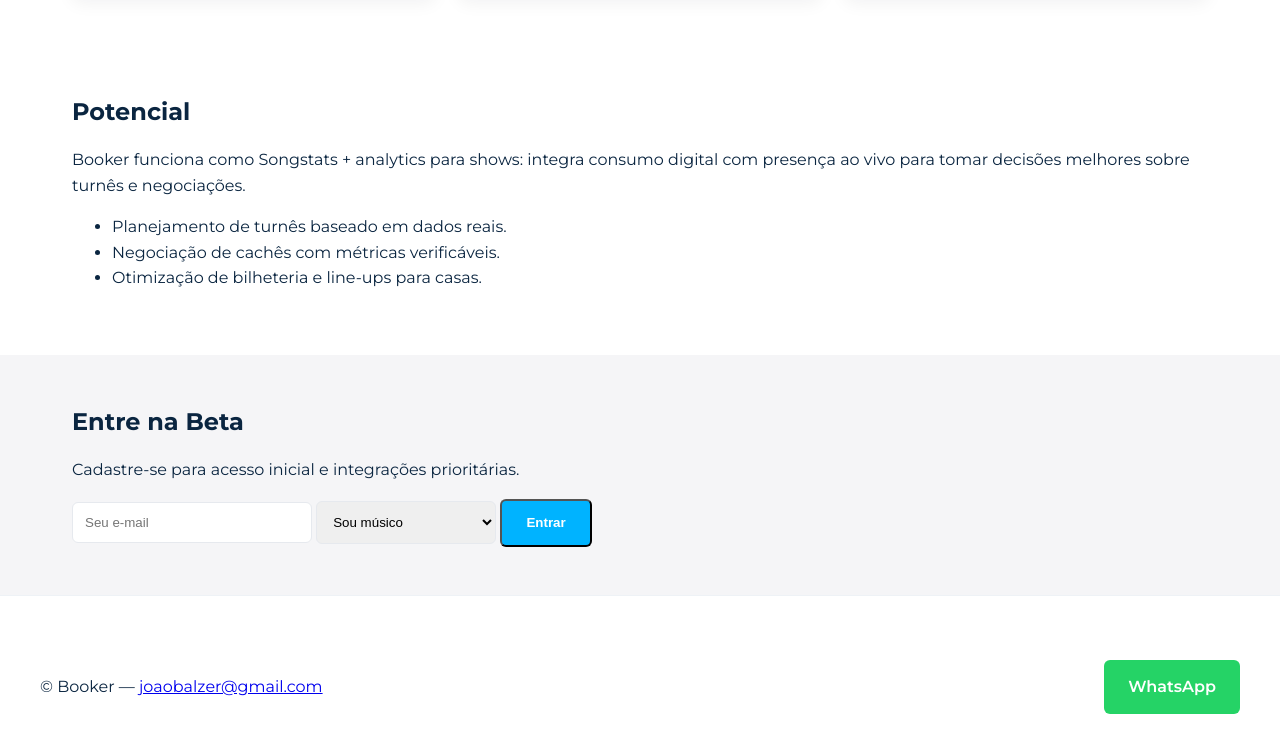
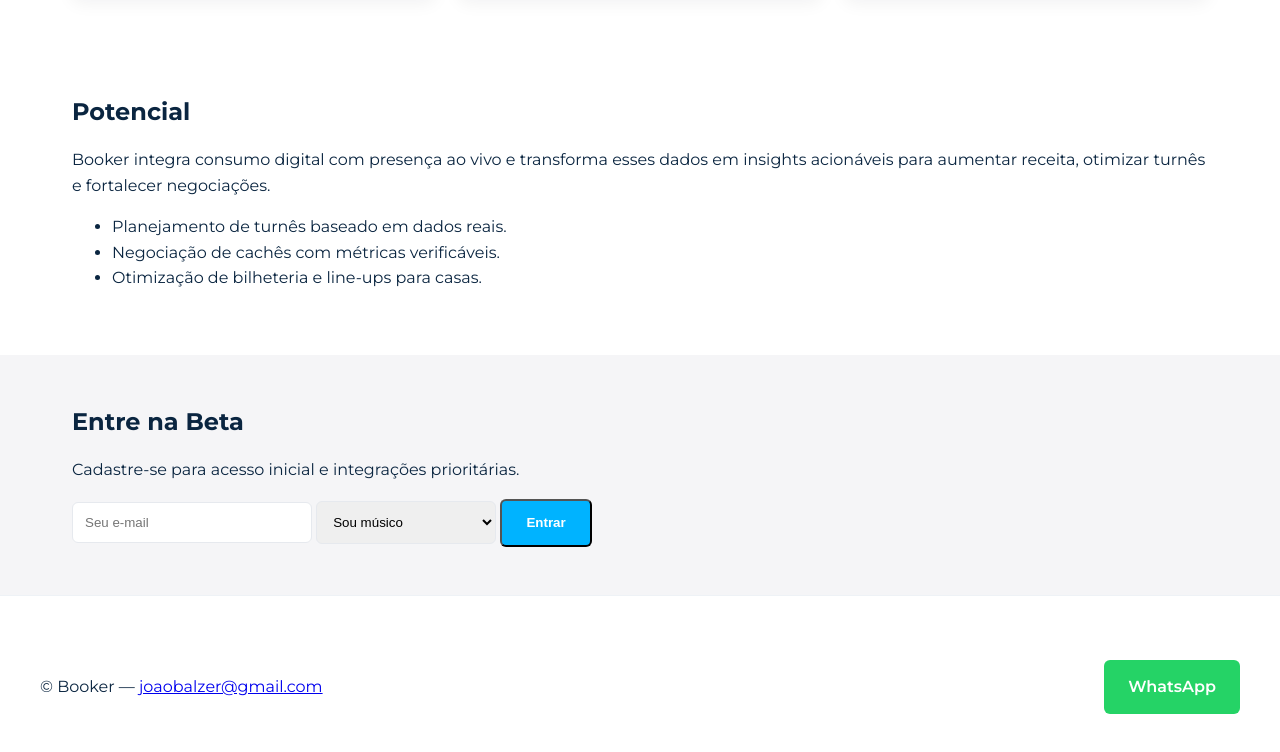
Before and after one commit to joaobalzer/bookerapp, a plain HTML site: page docs/index.html in a window 1280 px wide. Shown: the part 1572-2324 px from the top of the page. Drawn offline with Linux system fonts and the light colour scheme.

Commit message:
Copy: remove reference to Songstats; use direct sales copy

```diff
--- a/docs/index.html
+++ b/docs/index.html
@@ -104,7 +104,7 @@
     <section id="potential">
         <div class="container">
             <h2>Potencial</h2>
-            <p>Booker funciona como Songstats + analytics para shows: integra consumo digital com presença ao vivo para tomar decisões melhores sobre turnês e negociações.</p>
+            <p>Booker integra consumo digital com presença ao vivo e transforma esses dados em insights acionáveis para aumentar receita, otimizar turnês e fortalecer negociações.</p>
             <ul>
                 <li>Planejamento de turnês baseado em dados reais.</li>
                 <li>Negociação de cachês com métricas verificáveis.</li>
```
